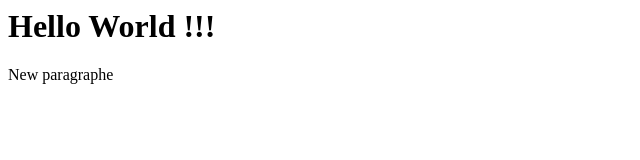
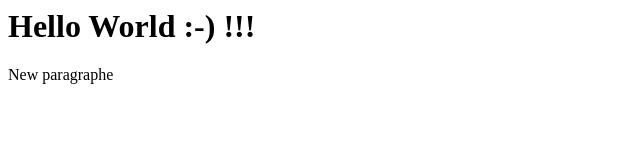
Before and after one commit to pierrecollinet/github-flow, a plain HTML site: page index.html in a window 1280 px wide. Shown: the full height of the page, 0-640 px from the left. Drawn offline with Linux system fonts and the light colour scheme.

Commit message:
change title to provoke bug

```diff
--- a/index.html
+++ b/index.html
@@ -1,2 +1,2 @@
-<h1>Hello World !!! </h1>
+<h1>Hello World :-) !!! </h1>
 <p>New paragraphe</p>
```
